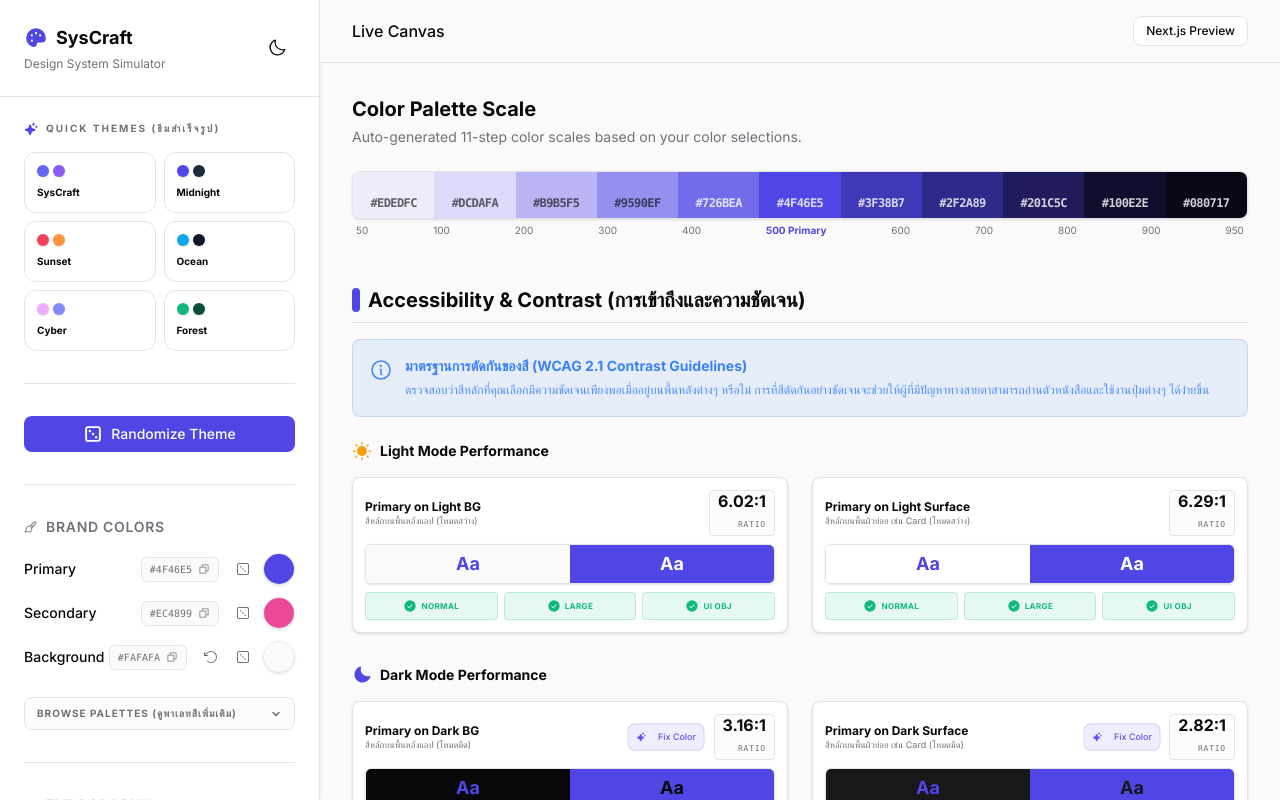
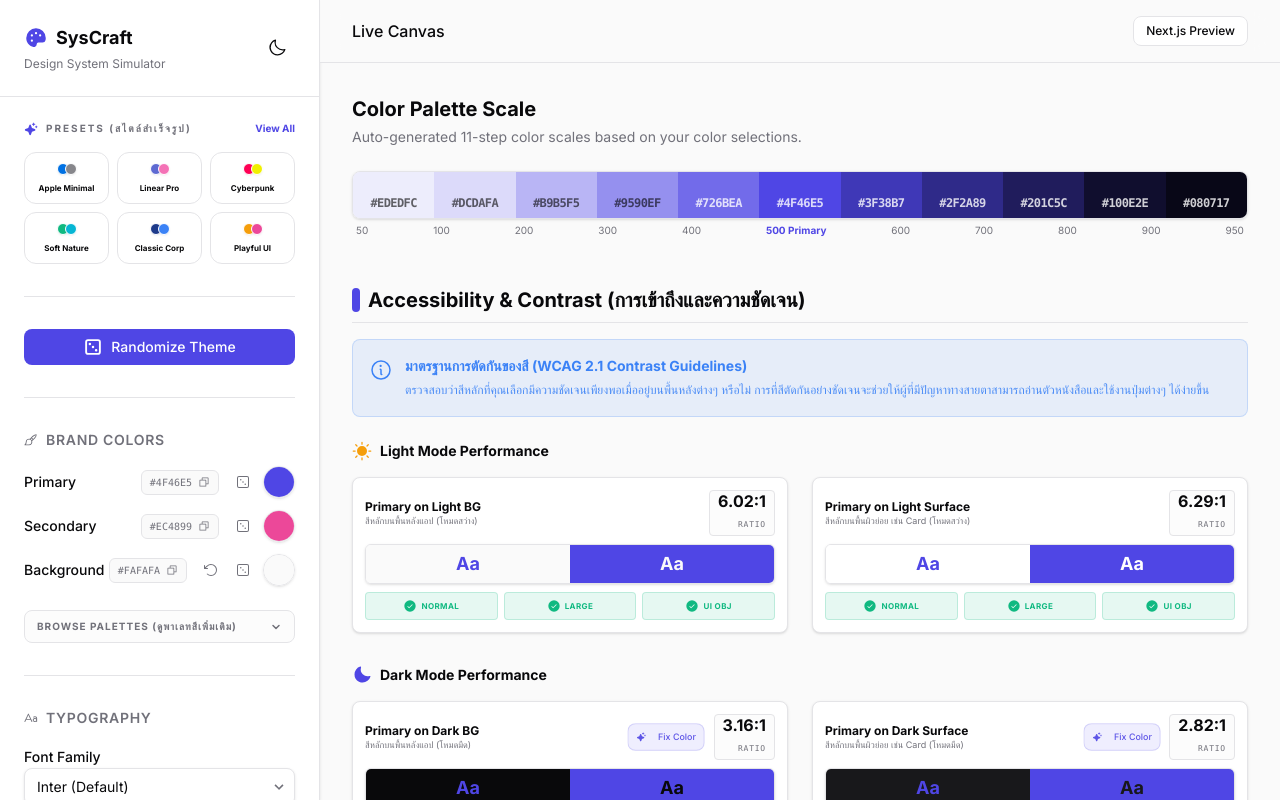
Before and after one commit to Newtgelo/ui-design-simulator, a Next.js app: page / in a window 1280 px wide. Built offline with nearby package versions, Linux system fonts and the light colour scheme.

Commit message:
feat: replace preset themes with expanded archetypes and add toggleable grid view to sidebar

```diff
--- a/src/components/Sidebar.tsx
+++ b/src/components/Sidebar.tsx
@@ -2,17 +2,147 @@
 
 import React from 'react';
 import { useTheme } from '@/context/ThemeContext';
-import { Palette, Moon, Sun, DiceThree, PaintBrush, BoundingBox, TextAa, Copy, Check, Sparkle, ArrowCounterClockwise } from '@phosphor-icons/react';
+import { Card } from './ui/Card';
+import { Palette, Moon, Sun, DiceThree, PaintBrush, BoundingBox, TextAa, Copy, Check, Sparkle, ArrowCounterClockwise, X } from '@phosphor-icons/react';
 import { Button } from './ui/Button';
 import { COLOR_PALETTES, cn } from '@/lib/utils';
 
-const PRESETS = [
-  { name: 'SysCraft', primary: '#6366f1', secondary: '#8b5cf6', radius: 8, font: 'var(--font-inter)' },
-  { name: 'Midnight', primary: '#4f46e5', secondary: '#1e293b', radius: 8, font: 'var(--font-inter)' },
-  { name: 'Sunset', primary: '#f43f5e', secondary: '#fb923c', radius: 16, font: 'var(--font-outfit)' },
-  { name: 'Ocean', primary: '#0ea5e9', secondary: '#0f172a', radius: 4, font: 'var(--font-roboto)' },
-  { name: 'Cyber', primary: '#f0abfc', secondary: '#818cf8', radius: 0, font: 'var(--font-jetbrains-mono)' },
-  { name: 'Forest', primary: '#10b981', secondary: '#064e3b', radius: 12, font: 'var(--font-outfit)' },
+const ARCHETYPES = [
+  {
+    name: 'Apple Minimal',
+    primary: '#0071e3',
+    secondary: '#86868b',
+    radius: 12,
+    shadow: 'soft',
+    font: 'var(--font-inter)',
+    description: 'Clean & Premium'
+  },
+  {
+    name: 'Linear Pro',
+    primary: '#5e6ad2',
+    secondary: '#f472b6',
+    radius: 8,
+    shadow: 'deep',
+    font: 'var(--font-inter)',
+    description: 'Sleek & Deep'
+  },
+  {
+    name: 'Cyberpunk',
+    primary: '#ff0055',
+    secondary: '#f0f000',
+    radius: 0,
+    shadow: 'none',
+    font: 'var(--font-mono)',
+    description: 'Raw & Futuristic'
+  },
+  {
+    name: 'Soft Nature',
+    primary: '#10b981',
+    secondary: '#06b6d4',
+    radius: 24,
+    shadow: 'soft',
+    font: 'var(--font-inter)',
+    description: 'Gentle & Organic'
+  },
+  {
+    name: 'Classic Corp',
+    primary: '#1e3a8a',
+    secondary: '#3b82f6',
+    radius: 4,
+    shadow: 'medium',
+    font: 'var(--font-inter)',
+    description: 'Solid & Reliable'
+  },
+  {
+    name: 'Playful UI',
+    primary: '#f59e0b',
+    secondary: '#ec4899',
+    radius: 16,
+    shadow: 'medium',
+    font: 'var(--font-inter)',
+    description: 'Vibrant & Fun'
+  },
+  {
+    name: 'Midnight',
+    primary: '#334155',
+    secondary: '#94a3b8',
+    radius: 8,
+    shadow: 'deep',
+    font: 'var(--font-inter)',
+    description: 'Dark & Deep'
+  },
+  {
+    name: 'Bubblegum',
+    primary: '#f472b6',
+    secondary: '#a855f7',
+    radius: 30,
+    shadow: 'soft',
+    font: 'var(--font-inter)',
+    description: 'Sweet & Round'
+  },
+  {
+    name: 'Eco Green',
+    primary: '#15803d',
+    secondary: '#84cc16',
+    radius: 12,
+    shadow: 'soft',
+    font: 'var(--font-inter)',
+    description: 'Fresh & Natural'
+  },
+  {
+    name: 'Industrial',
+    primary: '#4b5563',
+    secondary: '#f97316',
+    radius: 0,
+    shadow: 'none',
+    font: 'var(--font-mono)',
+    description: 'Raw & Solid'
+  },
+  {
+    name: 'Royal',
+    primary: '#581c87',
+    secondary: '#eab308',
+    radius: 8,
+    shadow: 'deep',
+    font: 'var(--font-inter)',
+    description: 'Purple & Gold'
+  },
+  {
+    name: 'Sunset',
+    primary: '#ea580c',
+    secondary: '#fbbf24',
+    radius: 16,
+    shadow: 'medium',
+    font: 'var(--font-inter)',
+    description: 'Warm & Bright'
+  },
+  {
+    name: 'Vivid Berry',
+    primary: '#be185d',
+    secondary: '#4338ca',
+    radius: 12,
+    shadow: 'medium',
+    font: 'var(--font-inter)',
+    description: 'Bold & Deep'
+  },
+  {
+    name: 'Sandy',
+    primary: '#92400e',
+    secondary: '#0ea5e9',
+    radius: 8,
+    shadow: 'soft',
+    font: 'var(--font-inter)',
+    description: 'Earth & Sea'
+  },
+  {
+    name: 'Night Forest',
+    primary: '#064e3b',
+    secondary: '#10b981',
+    radius: 12,
+    shadow: 'deep',
+    font: 'var(--font-inter)',
+    description: 'Dark & Natural'
+  },
 ];
 
 export const Sidebar: React.FC = () => {
@@ -43,12 +173,14 @@ export const Sidebar: React.FC = () => {
 
   const [copiedColor, setCopiedColor] = React.useState<string | null>(null);
   const [isPalettesExpanded, setIsPalettesExpanded] = React.useState(false);
+  const [isPresetsExpanded, setIsPresetsExpanded] = React.useState(false);
 
-  const applyPreset = (preset: typeof PRESETS[0]) => {
-    setPrimaryColor(preset.primary);
-    setSecondaryColor(preset.secondary);
-    setBorderRadius(preset.radius);
-    setFontFamily(preset.font);
+  const applyArchetype = (type: typeof ARCHETYPES[0]) => {
+    setPrimaryColor(type.primary);
+    setSecondaryColor(type.secondary);
+    setBorderRadius(type.radius);
+    setShadowStyle(type.shadow);
+    setFontFamily(type.font);
   };
 
   const copyToClipboard = (text: string) => {
@@ -80,32 +212,45 @@ export const Sidebar: React.FC = () => {
       {/* Controls container */}
       <div className="p-6 flex-1 overflow-y-auto space-y-8">
 
-        {/* Quick Themes Section */}
+        {/* Presets Section */}
         <div className="space-y-4">
-          <h2 className="text-[10px] font-bold text-muted uppercase tracking-[0.2em] flex items-center gap-2">
-            <Sparkle size={14} weight="fill" className="text-primary" /> Quick Themes (ธีมสำเร็จรูป)
-          </h2>
-          <div className="grid grid-cols-2 gap-2">
-            {PRESETS.map((preset) => {
-              const isActive = primaryColor.toLowerCase() === preset.primary.toLowerCase() &&
-                secondaryColor.toLowerCase() === preset.secondary.toLowerCase();
+          <div className="flex justify-between items-center">
+            <h2 className="text-[10px] font-bold text-muted uppercase tracking-[0.2em] flex items-center gap-2">
+              <Sparkle size={14} weight="fill" className="text-primary" /> Presets (สไตล์สำเร็จรูป)
+            </h2>
+            <button
+              onClick={() => setIsPresetsExpanded(!isPresetsExpanded)}
+              className="text-[10px] font-bold text-primary hover:underline underline-offset-4 flex items-center gap-1"
+            >
+              {isPresetsExpanded ? 'Show Less' : 'View All'}
+            </button>
+          </div>
+          <div className="grid grid-cols-3 gap-2">
+            {(isPresetsExpanded ? ARCHETYPES : ARCHETYPES.slice(0, 6)).map((type) => {
+              const isActive = primaryColor.toLowerCase() === type.primary.toLowerCase() &&
+                borderRadius === type.radius && shadowStyle === type.shadow;
               return (
                 <button
-                  key={preset.name}
-                  onClick={() => applyPreset(preset)}
+                  key={type.name}
+                  onClick={() => applyArchetype(type)}
                   className={cn(
-                    "p-3 rounded-xl border text-left theme-transition group hover:border-primary/50 transition-all duration-300",
-                    isActive ? "border-primary bg-primary/5 shadow-sm" : "border-bordercolor bg-surface/50"
+                    "p-2.5 rounded-xl border flex flex-col items-center gap-2 theme-transition group hover:border-primary transition-all duration-300 relative overflow-hidden",
+                    isActive ? "border-primary bg-primary/5 shadow-sm" : "border-bordercolor bg-surface/50 hover:bg-bg"
                   )}
                 >
-                  <div className="flex gap-1 mb-2">
-                    <div className="w-3 h-3 rounded-full shadow-sm" style={{ backgroundColor: preset.primary }}></div>
-                    <div className="w-3 h-3 rounded-full shadow-sm" style={{ backgroundColor: preset.secondary }}></div>
+                  <div className="flex -space-x-1">
+                    <div className="w-3 h-3 rounded-full border border-surface shadow-xs" style={{ backgroundColor: type.primary }}></div>
+                    <div className="w-3 h-3 rounded-full border border-surface shadow-xs" style={{ backgroundColor: type.secondary }}></div>
                   </div>
-                  <p className={cn(
-                    "text-[10px] font-bold theme-transition",
+                  <span className={cn(
+                    "text-[8px] font-bold text-center leading-tight theme-transition",
                     isActive ? "text-primary" : "text-tx"
-                  )}>{preset.name}</p>
+                  )}>{type.name}</span>
+                  {isActive && (
+                    <div className="absolute top-0 right-0 p-0.5">
+                       <Check size={8} className="text-primary" weight="bold" />
+                    </div>
+                  )}
                 </button>
               );
             })}
```
